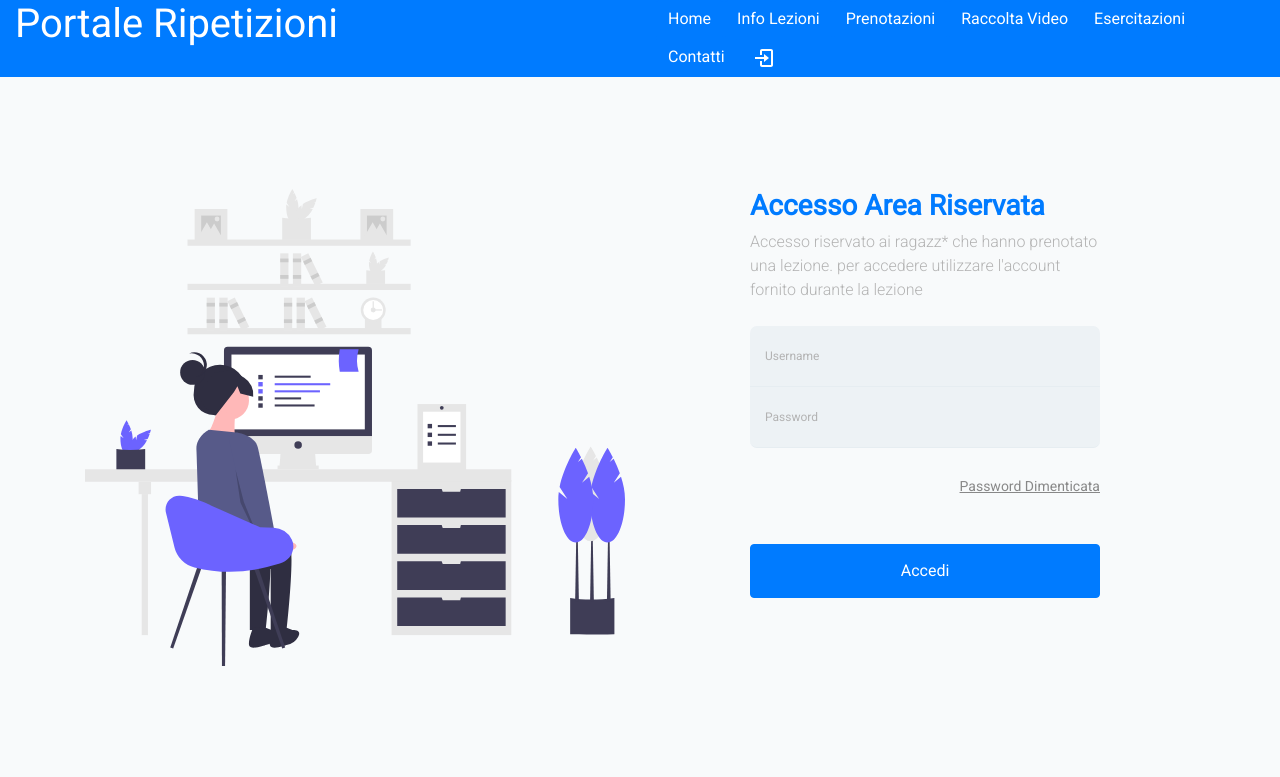
After one commit to FontNotFound/FontanaRipetizioni, a PHP site: page /login.php in a window 1280 px wide. The commit adds this page. Shown: the top 777 px of the page. Run offline with PHP 8.4, Linux system fonts and the light colour scheme; some libraries are stand-ins or nearby versions.

Commit message:
Aggiunto sistema di login + modifiche grafiche pagina index

```diff
--- a/booking.php
+++ b/booking.php
@@ -355,7 +355,7 @@
                         response = xhr.send(JSON.stringify({
                             selected: selected
                         }))
-                        location.reload()
+                        xhr.onreadystatechange(location.reload())
                     }
                     break;
             }
--- a/components/head.php
+++ b/components/head.php
@@ -1,7 +1,13 @@
 <link rel="stylesheet" href="https://cdn.jsdelivr.net/npm/bootstrap@4.0.0/dist/css/bootstrap.min.css" integrity="sha384-Gn5384xqQ1aoWXA+058RXPxPg6fy4IWvTNh0E263XmFcJlSAwiGgFAW/dAiS6JXm" crossorigin="anonymous">
 <link rel="stylesheet" href="css/filters.css">
 <link rel="stylesheet" href="css/font.css">
+<link href="https://fonts.googleapis.com/css?family=Roboto:300,400&display=swap" rel="stylesheet">
+<link href="css/login.css" rel="stylesheet">
 
+<meta charset="utf-8">
+<meta name="viewport" content="width=device-width, initial-scale=1, shrink-to-fit=no">
+<meta name="description" content="Portale Ripetizioni Pisa">
+<meta name="author" content="Leonardo Fontana">
 
 <script src="https://code.jquery.com/jquery-3.2.1.slim.min.js" integrity="sha384-KJ3o2DKtIkvYIK3UENzmM7KCkRr/rE9/Qpg6aAZGJwFDMVNA/GpGFF93hXpG5KkN" crossorigin="anonymous"></script>
 <script src="https://cdn.jsdelivr.net/npm/bootstrap@4.0.0/dist/js/bootstrap.min.js" integrity="sha384-JZR6Spejh4U02d8jOt6vLEHfe/JQGiRRSQQxSfFWpi1MquVdAyjUar5+76PVCmYl" crossorigin="anonymous"></script>
@@ -22,19 +28,6 @@ $conn = new mysqli($servername, $username, $password, $database);
 if ($conn->connect_error) {
   die("Connection failed: " . $conn->connect_error);
 }
-
-
-// Session Messages
 session_start();
 
-if(isset($_SESSION['booked'])&& $_SESSION['booked']){
-  echo ' <p class="my-0 py-3 mx-0 px-2 alert alert-success text-success">Prenotazione effettuata con successo. Verrai ricontattato il prima possibile</p>';
-  unset($_SESSION['booked']);
-}
-
-if(isset($_SESSION['nbooked'])&& $_SESSION['nbooked']){
-  echo ' <p class="my-0 py-0 mx-0 px-0 alert alert-danger">Errore durante la prenotazione</p>';
-  unset($_SESSION['nbooked']);
-}
-
 ?>
--- a/components/navbar.php
+++ b/components/navbar.php
@@ -17,11 +17,42 @@
                 <a class="navbarbtn btn" href="gallery.php">Raccolta Video</a>
             </div>
             <div class="auto">
-                <a class="navbarbtn btn" href="tests.php">Esercitazioni</a>
+                <a class="navbarbtn btn" href="documents.php">Esercitazioni</a>
             </div>
             <div class="auto">
                 <a class="navbarbtn btn" href="contatti.php">Contatti</a>
             </div>
+            <div class="auto">
+                <?php
+                    if(isset($_SESSION['user']))
+                        echo('<a class="navbarbtn btn" href="logout.php"><img src="img/svg/logout.svg" class="img-fluid filter-white" title="Esci"></a>');
+                    else
+                        echo('<a class="navbarbtn btn" href="login.php"><img src="img/svg/login.svg" class="img-fluid filter-white" title="Accedi"></a>');
+                ?>
+            </div>
         </div>
     </div>
 </div>
+<div class="row w-100 mx-0 px-0 justify-content-end text-center">
+    <?php
+    if(isset($_SESSION['response'])){
+        if($_SESSION['response'] == 'Success'){
+            echo('
+            <div class="col-12 alert alert-success w-100 mb-1 mt-0 px-auto py-1">
+                <span class="text-success" style="font-weight: normal">'.$_SESSION['response_message'].'</span>
+            </div>
+            ');
+        }
+        if($_SESSION['response'] == 'Error'){
+            echo('
+            <div class="col-12 alert alert-danger w-100 mb-1 mt-0 px-auto py-1">
+                <span class="text-danger" style="font-weight: normal">'.$_SESSION['response_message'].'</span>
+            </div>
+            ');
+        }
+        unset($_SESSION['response']);
+        unset($_SESSION['response_message']);
+    }
+
+    ?>
+</div>
--- /dev/null
+++ b/css/login.css
@@ -0,0 +1,199 @@
+body {
+    font-family: "Roboto", sans-serif;
+    background-color: #f8fafb; }
+
+  p {
+    color: #b3b3b3;
+    font-weight: 300; }
+
+  h1, h2, h3, h4, h5, h6,
+  .h1, .h2, .h3, .h4, .h5, .h6 {
+    font-family: "Roboto", sans-serif; }
+
+  a {
+    -webkit-transition: .3s all ease;
+    -o-transition: .3s all ease;
+    transition: .3s all ease; }
+    a:hover {
+      text-decoration: none !important; }
+
+  .content {
+    padding: 7rem 0; }
+
+  h2 {
+    font-size: 20px; }
+
+  @media (max-width: 991.98px) {
+    .content .bg {
+      height: 500px; } }
+
+  .content .contents, .content .bg {
+    width: 50%; }
+    @media (max-width: 1199.98px) {
+      .content .contents, .content .bg {
+        width: 100%; } }
+    .content .contents .form-group, .content .bg .form-group {
+      overflow: hidden;
+      margin-bottom: 0;
+      padding: 15px 15px;
+      border-bottom: none;
+      position: relative;
+      background: #edf2f5;
+      border-bottom: 1px solid #e6edf1; }
+      .content .contents .form-group label, .content .bg .form-group label {
+        position: absolute;
+        top: 50%;
+        -webkit-transform: translateY(-50%);
+        -ms-transform: translateY(-50%);
+        transform: translateY(-50%);
+        -webkit-transition: .3s all ease;
+        -o-transition: .3s all ease;
+        transition: .3s all ease; }
+      .content .contents .form-group input, .content .bg .form-group input {
+        background: transparent; }
+      .content .contents .form-group.first, .content .bg .form-group.first {
+        border-top-left-radius: 7px;
+        border-top-right-radius: 7px; }
+      .content .contents .form-group.last, .content .bg .form-group.last {
+        border-bottom-left-radius: 7px;
+        border-bottom-right-radius: 7px; }
+      .content .contents .form-group label, .content .bg .form-group label {
+        font-size: 12px;
+        display: block;
+        margin-bottom: 0;
+        color: #b3b3b3; }
+      .content .contents .form-group.focus, .content .bg .form-group.focus {
+        background: #fff; }
+      .content .contents .form-group.field--not-empty label, .content .bg .form-group.field--not-empty label {
+        margin-top: -20px; }
+    .content .contents .form-control, .content .bg .form-control {
+      border: none;
+      padding: 0;
+      font-size: 20px;
+      border-radius: 0; }
+      .content .contents .form-control:active, .content .contents .form-control:focus, .content .bg .form-control:active, .content .bg .form-control:focus {
+        outline: none;
+        -webkit-box-shadow: none;
+        box-shadow: none; }
+
+  .content .bg {
+    background-size: cover;
+    background-position: center; }
+
+  .content a {
+    color: #888;
+    text-decoration: underline; }
+
+  .content .btn {
+    height: 54px;
+    padding-left: 30px;
+    padding-right: 30px; }
+
+  .content .forgot-pass {
+    position: relative;
+    top: 2px;
+    font-size: 14px; }
+
+  .social-login a {
+    text-decoration: none;
+    position: relative;
+    text-align: center;
+    color: #fff;
+    margin-bottom: 10px;
+    width: 50px;
+    height: 50px;
+    border-radius: 50%;
+    display: inline-block; }
+    .social-login a span {
+      position: absolute;
+      top: 50%;
+      left: 50%;
+      -webkit-transform: translate(-50%, -50%);
+      -ms-transform: translate(-50%, -50%);
+      transform: translate(-50%, -50%); }
+    .social-login a:hover {
+      color: #fff; }
+    .social-login a.facebook {
+      background: #3b5998; }
+      .social-login a.facebook:hover {
+        background: #344e86; }
+    .social-login a.twitter {
+      background: #1da1f2; }
+      .social-login a.twitter:hover {
+        background: #0d95e8; }
+    .social-login a.google {
+      background: #ea4335; }
+      .social-login a.google:hover {
+        background: #e82e1e; }
+
+  .control {
+    display: block;
+    position: relative;
+    padding-left: 30px;
+    margin-bottom: 15px;
+    cursor: pointer;
+    font-size: 14px; }
+    .control .caption {
+      position: relative;
+      top: .2rem;
+      color: #888; }
+
+  .control input {
+    position: absolute;
+    z-index: -1;
+    opacity: 0; }
+
+  .control__indicator {
+    position: absolute;
+    top: 2px;
+    left: 0;
+    height: 20px;
+    width: 20px;
+    background: #e6e6e6;
+    border-radius: 4px; }
+
+  .control--radio .control__indicator {
+    border-radius: 50%; }
+
+  .control:hover input ~ .control__indicator,
+  .control input:focus ~ .control__indicator {
+    background: #ccc; }
+
+  .control input:checked ~ .control__indicator {
+    background: #6c63ff; }
+
+  .control:hover input:not([disabled]):checked ~ .control__indicator,
+  .control input:checked:focus ~ .control__indicator {
+    background: #847dff; }
+
+  .control input:disabled ~ .control__indicator {
+    background: #e6e6e6;
+    opacity: 0.9;
+    pointer-events: none; }
+
+  .control__indicator:after {
+    font-family: 'icomoon';
+    content: '\e5ca';
+    position: absolute;
+    display: none;
+    font-size: 16px;
+    -webkit-transition: .3s all ease;
+    -o-transition: .3s all ease;
+    transition: .3s all ease; }
+
+  .control input:checked ~ .control__indicator:after {
+    display: block;
+    color: #fff; }
+
+  .control--checkbox .control__indicator:after {
+    top: 50%;
+    left: 50%;
+    margin-top: -1px;
+    transform: translate(-50%, -50%); }
+
+  .control--checkbox input:disabled ~ .control__indicator:after {
+    border-color: #7b7b7b; }
+
+  .control--checkbox input:disabled:checked ~ .control__indicator {
+    background-color: #7e0cf5;
+    opacity: .2; }
--- /dev/null
+++ b/hashGenerator.php
@@ -0,0 +1,3 @@
+<?php
+echo(password_hash("test*", PASSWORD_BCRYPT, []));
+?>
--- /dev/null
+++ b/login.php
@@ -0,0 +1,66 @@
+
+<!doctype html>
+<html lang="it">
+    <head>
+        <?php include("components/head.php");?>
+        <!--<link rel="icon" href="/docs/4.0/assets/img/favicons/favicon.ico">-->
+        <title>Accedi</title>
+    </head>
+    <body>
+        <?php include("components/navbar.php"); ?>
+        <div class="content">
+            <div class="container">
+            <div class="row">
+                <div class="col-md-6">
+                <img src="img/svg/tiziaPc.svg" alt="Image" class="img-fluid">
+                </div>
+                <div class="col-md-6 contents">
+                <div class="row justify-content-center">
+                    <div class="col-md-8">
+                    <div class="mb-4">
+                    <h3 class="text-primary" style="font-weight: bolder">Accesso Area Riservata</h3>
+                    <p class="mb-4">Accesso riservato ai ragazz* che hanno prenotato una lezione. per accedere utilizzare l'account fornito durante la lezione</p>
+                    </div>
+                    <form action="loginChecker.php" method="post">
+                    <div class="form-group first">
+                        <label for="username">Username</label>
+                        <input type="text" class="form-control" id="username" name="user">
+
+                    </div>
+                    <div class="form-group last mb-4">
+                        <label for="password">Password</label>
+                        <input type="password" class="form-control" id="password" name="password">
+
+                    </div>
+
+                    <div class="d-flex mb-5 align-items-center">
+                        <span class="ml-auto"><a href="#" class="forgot-pass">Password Dimenticata</a></span>
+                    </div>
+
+                    <input type="submit" value="Accedi" class="btn btn-block btn-primary">
+
+                    </form>
+                    </div>
+                </div>
+
+                </div>
+
+            </div>
+            </div>
+        </div>
+    </body>
+
+  <script type="text/JavaScript">
+        //Navbar Color set
+        $('#navbarRow').addClass('bg-primary')
+        $('.navbarbtn').each(function() {
+            $(this).addClass("btn-primary")
+        })
+
+        //Login control
+        if(!logged){
+            $('#loginModal').modal('show')
+            $('#loginModal').fadeIn("slow")
+        }
+    </script>
+</html>
```
Also changed, not shown: documents.php (added, +142 -0 lines), index.php (+35 -12 lines), loginChecker.php (added, +32 -0 lines), logout.php (added, +7 -0 lines), img/bg_1.jpg (added), img/svg/lavagna.svg (added), img/svg/login.svg (added), img/svg/logout.svg (added), img/svg/payment.svg (added), img/svg/tiziaPc.svg (added).
